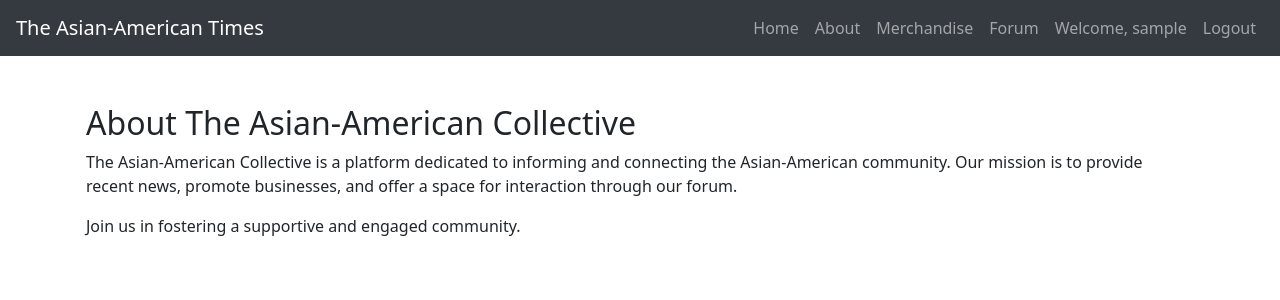
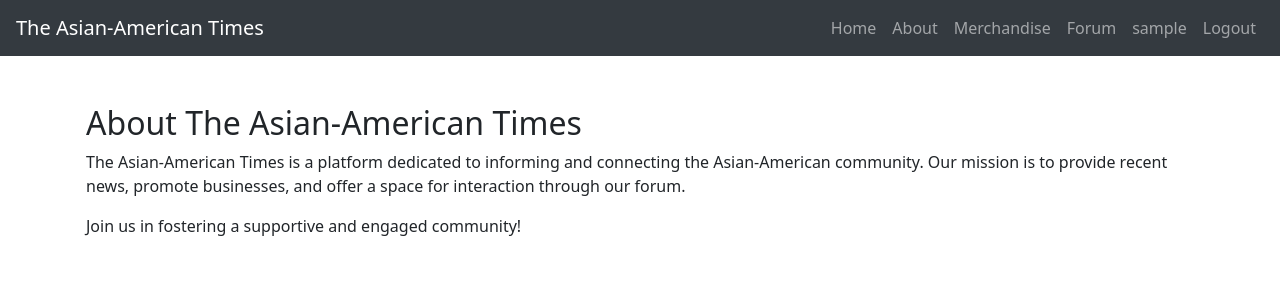
Before and after one commit to umarhunter/AAN, a Django app: page /about/ in a window 1280 px wide. Shown: the top 300 px of the page. Run offline with Django 5.2, Linux system fonts and the light colour scheme; the visitor is signed in with stand-in values (Sample User, id 1); some libraries are stand-ins or nearby versions.

Commit message:
Edits to text

```diff
--- a/templates/base.html
+++ b/templates/base.html
@@ -22,7 +22,7 @@
                     <li class="nav-item"><a class="nav-link" href="{% url 'merchandise_list' %}">Merchandise</a></li>
                     <li class="nav-item"><a class="nav-link" href="{% url 'forum_home' %}">Forum</a></li>
                     {% if user.is_authenticated %}
-                    <li class="nav-item"><a class="nav-link">Welcome, {{ user.username }}</a></li>
+                    <li class="nav-item"><a class="nav-link">{{ user.username }}</a></li>
                     <li class="nav-item"><a class="nav-link" href="{% url 'logout' %}">Logout</a></li>
                     {% else %}
                     <li class="nav-item"><a class="nav-link" href="{% url 'login' %}">Login</a></li>
--- a/templates/news/about.html
+++ b/templates/news/about.html
@@ -1,9 +1,9 @@
 {% extends 'base.html' %}
 {% block content %}
 <div class="container mt-5">
-    <h2>About The Asian-American Collective</h2>
-    <p>The Asian-American Collective is a platform dedicated to informing and connecting the Asian-American community.
+    <h2>About The Asian-American Times</h2>
+    <p>The Asian-American Times is a platform dedicated to informing and connecting the Asian-American community.
         Our mission is to provide recent news, promote businesses, and offer a space for interaction through our forum.</p>
-    <p>Join us in fostering a supportive and engaged community.</p>
+    <p>Join us in fostering a supportive and engaged community!</p>
 </div>
 {% endblock %}
```
